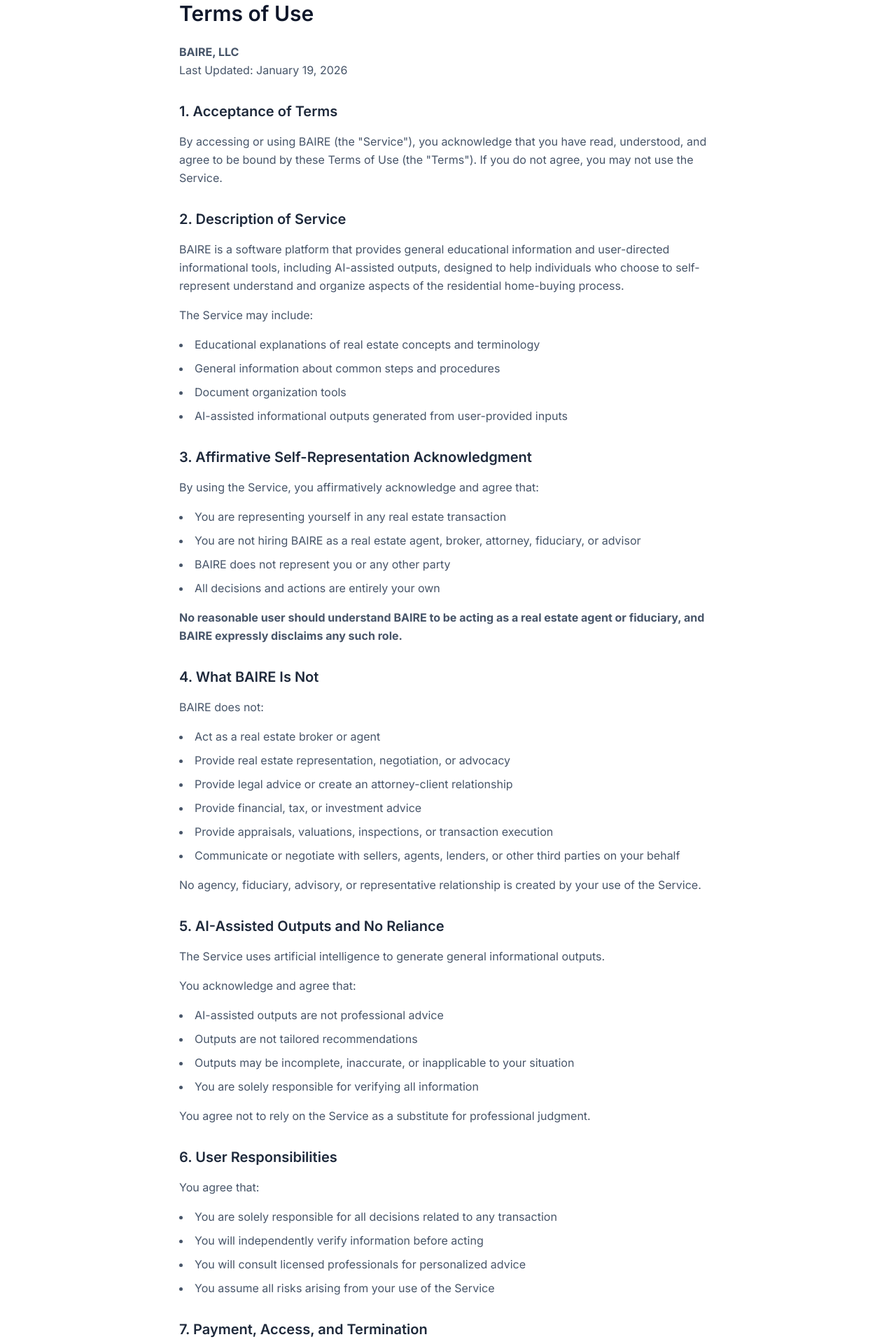
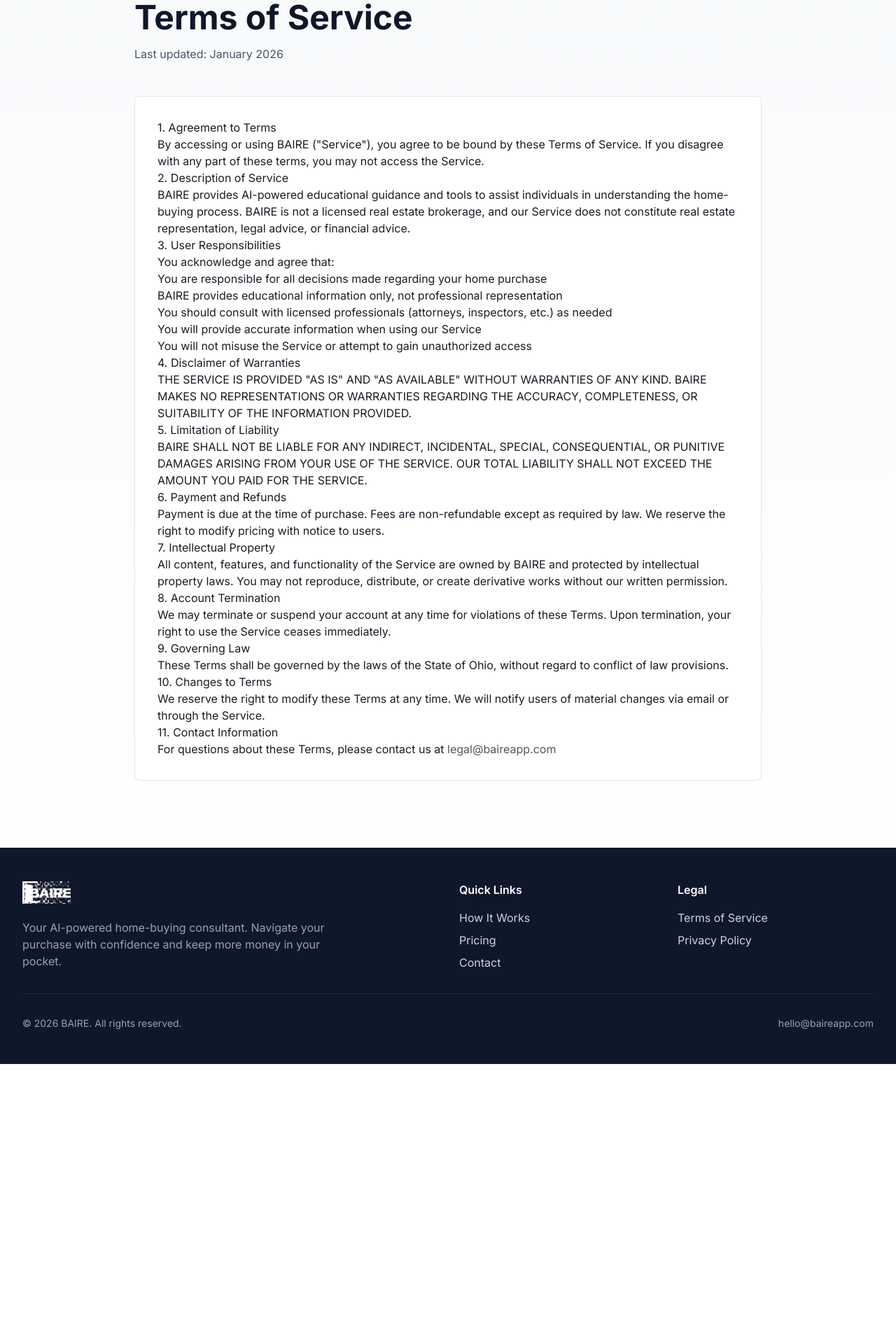
Before and after one commit to geoffbailey114/baireapp, a Next.js app: page /terms in a window 1280 px wide. Shown: the part 160-2080 px from the top of the page at 70% size. After the commit the page ends 1680 px from the top, so only its background shows below. Built offline with nearby package versions, Linux system fonts and the light colour scheme.

Commit message:
Update page.tsx

```diff
--- a/app/terms/page.tsx
+++ b/app/terms/page.tsx
@@ -1,175 +1,103 @@
-import type { Metadata } from 'next'
-import { APP_NAME } from '@/lib/constants'
+'use client'
 
-export const metadata: Metadata = {
-  title: 'Terms of Use',
-  description: `Terms of Use for ${APP_NAME}. Read our terms and conditions for using the BAIRE platform.`,
-}
+import { Card, CardContent } from '@/components/ui/card'
 
 export default function TermsPage() {
   return (
-    <div className="py-16 md:py-24">
-      <div className="container">
-        <article className="prose-legal mx-auto max-w-3xl">
-          <h1>Terms of Use</h1>
-
-          <p className="text-slate-500">
-            <strong>BAIRE, LLC</strong><br />
-            Last Updated: January 19, 2026
+    <div className="min-h-screen bg-gradient-to-b from-slate-50 to-white">
+      <div className="container py-16 md:py-24">
+        <div className="max-w-4xl mx-auto">
+          <h1 className="text-4xl md:text-5xl font-bold text-slate-900 mb-4">
+            Terms of Service
+          </h1>
+          <p className="text-slate-600 mb-12">
+            Last updated: January 2026
           </p>
 
-          <h2>1. Acceptance of Terms</h2>
+          <Card>
+            <CardContent className="prose prose-slate max-w-none p-8">
+              <h2>1. Agreement to Terms</h2>
               <p>
-            By accessing or using BAIRE (the "Service"), you acknowledge that you have read,
-            understood, and agree to be bound by these Terms of Use (the "Terms"). If you do
-            not agree, you may not use the Service.
+                By accessing or using BAIRE ("Service"), you agree to be bound by these
+                Terms of Service. If you disagree with any part of these terms, you may
+                not access the Service.
               </p>
 
               <h2>2. Description of Service</h2>
               <p>
-            BAIRE is a software platform that provides general educational information and
-            user-directed informational tools, including AI-assisted outputs, designed to help
-            individuals who choose to self-represent understand and organize aspects of the
-            residential home-buying process.
+                BAIRE provides AI-powered educational guidance and tools to assist
+                individuals in understanding the home-buying process. BAIRE is not a
+                licensed real estate brokerage, and our Service does not constitute
+                real estate representation, legal advice, or financial advice.
               </p>
-          <p>The Service may include:</p>
+
+              <h2>3. User Responsibilities</h2>
+              <p>You acknowledge and agree that:</p>
               <ul>
-            <li>Educational explanations of real estate concepts and terminology</li>
-            <li>General information about common steps and procedures</li>
-            <li>Document organization tools</li>
-            <li>AI-assisted informational outputs generated from user-provided inputs</li>
+                <li>You are responsible for all decisions made regarding your home purchase</li>
+                <li>BAIRE provides educational information only, not professional representation</li>
+                <li>You should consult with licensed professionals (attorneys, inspectors, etc.) as needed</li>
+                <li>You will provide accurate information when using our Service</li>
+                <li>You will not misuse the Service or attempt to gain unauthorized access</li>
               </ul>
 
-          <h2>3. Affirmative Self-Representation Acknowledgment</h2>
-          <p>By using the Service, you affirmatively acknowledge and agree that:</p>
-          <ul>
-            <li>You are representing yourself in any real estate transaction</li>
-            <li>You are not hiring BAIRE as a real estate agent, broker, attorney, fiduciary, or advisor</li>
-            <li>BAIRE does not represent you or any other party</li>
-            <li>All decisions and actions are entirely your own</li>
-          </ul>
+              <h2>4. Disclaimer of Warranties</h2>
               <p>
-            <strong>No reasonable user should understand BAIRE to be acting as a real estate agent
-            or fiduciary, and BAIRE expressly disclaims any such role.</strong>
+                THE SERVICE IS PROVIDED "AS IS" AND "AS AVAILABLE" WITHOUT WARRANTIES
+                OF ANY KIND. BAIRE MAKES NO REPRESENTATIONS OR WARRANTIES REGARDING
+                THE ACCURACY, COMPLETENESS, OR SUITABILITY OF THE INFORMATION PROVIDED.
               </p>
 
-          <h2>4. What BAIRE Is Not</h2>
-          <p>BAIRE does not:</p>
-          <ul>
-            <li>Act as a real estate broker or agent</li>
-            <li>Provide real estate representation, negotiation, or advocacy</li>
-            <li>Provide legal advice or create an attorney-client relationship</li>
-            <li>Provide financial, tax, or investment advice</li>
-            <li>Provide appraisals, valuations, inspections, or transaction execution</li>
-            <li>Communicate or negotiate with sellers, agents, lenders, or other third parties on your behalf</li>
-          </ul>
+              <h2>5. Limitation of Liability</h2>
               <p>
-            No agency, fiduciary, advisory, or representative relationship is created by your
-            use of the Service.
+                BAIRE SHALL NOT BE LIABLE FOR ANY INDIRECT, INCIDENTAL, SPECIAL,
+                CONSEQUENTIAL, OR PUNITIVE DAMAGES ARISING FROM YOUR USE OF THE SERVICE.
+                OUR TOTAL LIABILITY SHALL NOT EXCEED THE AMOUNT YOU PAID FOR THE SERVICE.
               </p>
 
-          <h2>5. AI-Assisted Outputs and No Reliance</h2>
-          <p>The Service uses artificial intelligence to generate general informational outputs.</p>
-          <p>You acknowledge and agree that:</p>
-          <ul>
-            <li>AI-assisted outputs are not professional advice</li>
-            <li>Outputs are not tailored recommendations</li>
-            <li>Outputs may be incomplete, inaccurate, or inapplicable to your situation</li>
-            <li>You are solely responsible for verifying all information</li>
-          </ul>
-          <p>You agree not to rely on the Service as a substitute for professional judgment.</p>
-
-          <h2>6. User Responsibilities</h2>
-          <p>You agree that:</p>
-          <ul>
-            <li>You are solely responsible for all decisions related to any transaction</li>
-            <li>You will independently verify information before acting</li>
-            <li>You will consult licensed professionals for personalized advice</li>
-            <li>You assume all risks arising from your use of the Service</li>
-          </ul>
-
-          <h2>7. Payment, Access, and Termination</h2>
+              <h2>6. Payment and Refunds</h2>
               <p>
-            The Service may be offered through paid access or limited trials as described at
-            the time of purchase.
-          </p>
-          <p>
-            Fees are non-refundable once access is granted, except as required by applicable law.
-          </p>
-          <p>
-            Access may terminate upon completion of your transaction or as otherwise described
-            in the Service.
+                Payment is due at the time of purchase. Fees are non-refundable except
+                as required by law. We reserve the right to modify pricing with notice
+                to users.
               </p>
 
-          <h2>8. Limitation of Liability</h2>
-          <p>TO THE MAXIMUM EXTENT PERMITTED BY LAW:</p>
-          <ul>
-            <li>
-              BAIRE SHALL NOT BE LIABLE FOR ANY INDIRECT, INCIDENTAL, SPECIAL, CONSEQUENTIAL,
-              EXEMPLARY, OR PUNITIVE DAMAGES
-            </li>
-            <li>
-              BAIRE SHALL NOT BE LIABLE FOR ANY DECISIONS OR OUTCOMES RESULTING FROM YOUR USE
-              OF THE SERVICE
-            </li>
-            <li>
-              IN NO EVENT SHALL BAIRE'S TOTAL LIABILITY EXCEED THE AMOUNT PAID BY YOU TO BAIRE
-              IN THE TWELVE (12) MONTHS PRECEDING THE CLAIM.
-            </li>
-          </ul>
-
-          <h2>9. Disclaimer of Warranties</h2>
+              <h2>7. Intellectual Property</h2>
               <p>
-            THE SERVICE IS PROVIDED "AS IS" AND "AS AVAILABLE" WITHOUT WARRANTIES OF ANY KIND,
-            EXPRESS OR IMPLIED, INCLUDING WARRANTIES OF ACCURACY, COMPLETENESS, MERCHANTABILITY,
-            FITNESS FOR A PARTICULAR PURPOSE, OR NON-INFRINGEMENT.
+                All content, features, and functionality of the Service are owned by
+                BAIRE and protected by intellectual property laws. You may not reproduce,
+                distribute, or create derivative works without our written permission.
               </p>
 
-          <h2>10. Indemnification</h2>
+              <h2>8. Account Termination</h2>
               <p>
-            You agree to indemnify, defend, and hold harmless BAIRE, its affiliates, managers,
-            and members from any claims, liabilities, damages, losses, or expenses (including
-            attorneys' fees) arising out of or related to:
-          </p>
-          <ul>
-            <li>Your use of the Service</li>
-            <li>Your decisions or actions</li>
-            <li>Your violation of these Terms</li>
-          </ul>
-
-          <h2>11. Arbitration and Class Action Waiver</h2>
-          <p>
-            ALL DISPUTES arising out of or relating to these Terms or the Service shall be
-            resolved by binding arbitration administered by the American Arbitration Association
-            in Cuyahoga County, Ohio.
-          </p>
-          <p>
-            <strong>
-              YOU AGREE TO WAIVE ANY RIGHT TO PARTICIPATE IN A CLASS ACTION, CLASS ARBITRATION,
-              OR REPRESENTATIVE PROCEEDING.
-            </strong>
+                We may terminate or suspend your account at any time for violations of
+                these Terms. Upon termination, your right to use the Service ceases
+                immediately.
               </p>
 
-          <h2>12. Governing Law</h2>
+              <h2>9. Governing Law</h2>
               <p>
-            These Terms are governed by the laws of the State of Ohio, without regard to
-            conflict-of-law principles.
+                These Terms shall be governed by the laws of the State of Ohio, without
+                regard to conflict of law provisions.
               </p>
 
-          <h2>13. Changes to Terms</h2>
+              <h2>10. Changes to Terms</h2>
               <p>
-            BAIRE may modify these Terms at any time. Continued use of the Service constitutes
-            acceptance of the modified Terms.
+                We reserve the right to modify these Terms at any time. We will notify
+                users of material changes via email or through the Service.
               </p>
 
-          <h2>14. Contact</h2>
+              <h2>11. Contact Information</h2>
               <p>
-            For legal inquiries, contact:{' '}
+                For questions about these Terms, please contact us at{' '}
                 <a href="mailto:legal@baireapp.com" className="text-sage-600 hover:text-sage-700">
                   legal@baireapp.com
                 </a>
               </p>
-        </article>
+            </CardContent>
+          </Card>
+        </div>
       </div>
     </div>
   )
```
Lines whose indentation alone changed are shown as unchanged.
